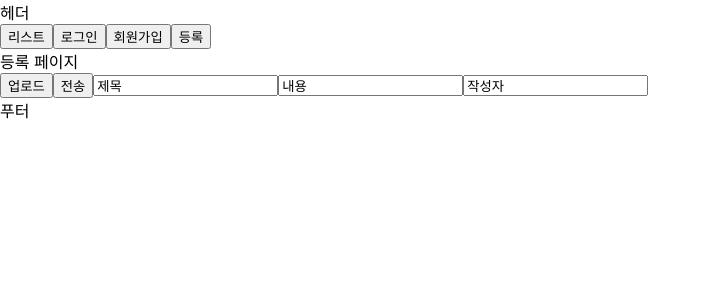
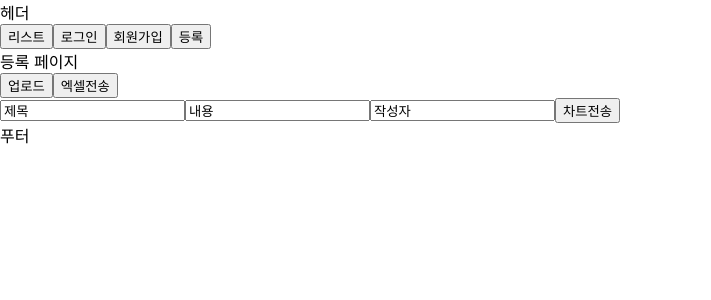
Before and after one commit to prkhch/forcasting-with-prophet, a React (Create React App) app in the folder frontend/: page /create in a window 1280 px wide. Shown: the top 300 px of the page, without its empty margins (0-711 px from the left). Built offline with nearby package versions, Linux system fonts and the light colour scheme.

Commit message:
feat: post multipartFile

```diff
--- a/frontend/src/pages/ChartCreatePage.tsx
+++ b/frontend/src/pages/ChartCreatePage.tsx
@@ -2,10 +2,11 @@ import React, { useState, useRef } from "react";
 import axios from "axios";
 
 const ChartCreatePage = () => {
+  // 파일
   const fileInput = useRef<HTMLInputElement>(null);
-  const [file, setFile] = useState<File | null>(null);
   const formData = new FormData();
 
+  // 차트 정보
   const [title, setTitle] = useState("");
   const [content, setContent] = useState("");
   const [memberId, setMemberId] = useState("");
@@ -22,9 +23,8 @@ const ChartCreatePage = () => {
   const handleChangeUpload = (e: React.ChangeEvent<HTMLInputElement>) => {
     const files = e.target.files;
     if (!files) return;
-    setFile(files[0]);
-    if (!file) return;
-    formData.append("file", file);
+    formData.append("file", files[0]);
+    console.log(formData.get("file"));
   };
 
   const handleClickUpload = () => {
@@ -50,6 +50,18 @@ const ChartCreatePage = () => {
       });
   };
 
+  const ApiPostExcelFile = () => {
+    console.log(formData.get("file"));
+    axios
+      .post("/api/xls", formData)
+      .then((res) => {
+        console.log(res);
+      })
+      .catch((err) => {
+        console.log(err);
+      });
+  };
+
   return (
     <div>
       <div>등록 페이지</div>
@@ -60,7 +72,8 @@ const ChartCreatePage = () => {
         style={{ display: "none" }}
       />
       <button onClick={handleClickUpload}>업로드</button>
-      <button onClick={ApiPostCreateChart}>전송</button>
+      <button onClick={ApiPostExcelFile}>엑셀전송</button>
+      <br />
       <input type="text" onChange={handleChangeTitle} defaultValue="제목" />
       <input
         type="textarea"
@@ -72,6 +85,7 @@ const ChartCreatePage = () => {
         onChange={handleChangeMemberId}
         defaultValue="작성자"
       />
+      <button onClick={ApiPostCreateChart}>차트전송</button>
     </div>
   );
 };
```
Also changed, not shown: frontend/.pnp.cjs.
